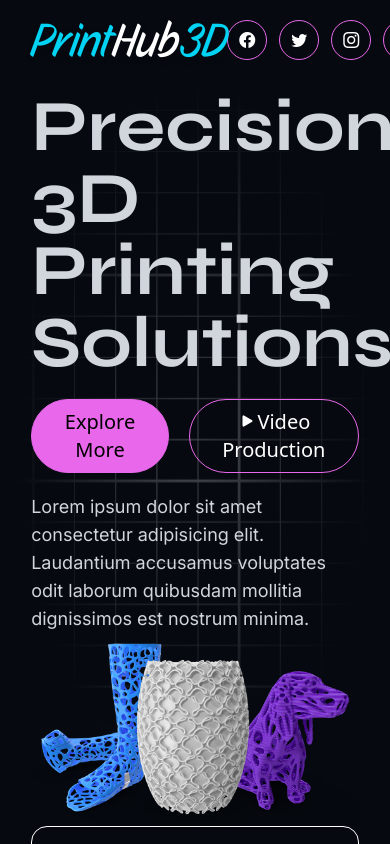
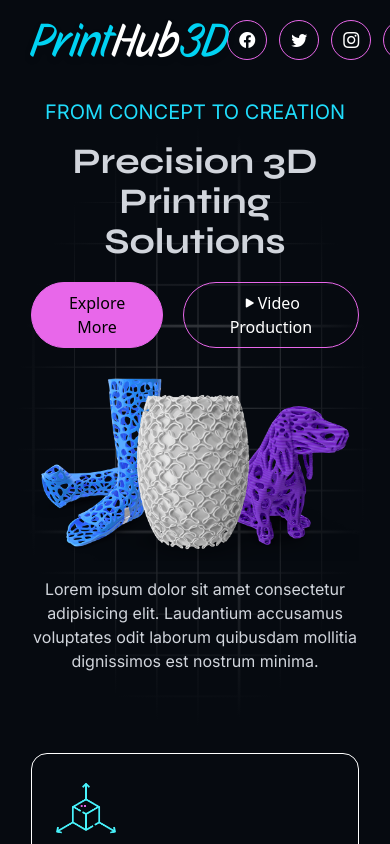
Before and after one commit to Jisap/nex16-Business-Website-PrintHub, a Next.js app: page / in a window 390 px wide. Shown: the top 844 px of the page. Built offline with nearby package versions, Linux system fonts and the light colour scheme.

Commit message:
feat: add new Hero section component and initial global styling.

```diff
--- a/app/Sections/Hero/page.tsx
+++ b/app/Sections/Hero/page.tsx
@@ -8,33 +8,28 @@ const Hero = () => {
   return (
     <div className="Hero section-bg px-[8%] lg:px-[12%]">
       <div className="w-full flex flex-col lg:flex-row justify-between items-center gap-5">
-        <div className="w-full lg:w-1/2">
+        <div className="w-full lg:w-1/2 text-center lg:text-left">
           <h4 className="text-secondary Inter uppercase text-xl">
             From Concept to Creation
           </h4>
 
-          <h1 className="text-7xl lg:text-8xl font-bold Syne my-4 text-gray-300 ">
+          <h1 className="text-4xl md:text-5xl lg:text-6xl xl:text-7xl font-bold Syne my-4 text-gray-300 ">
             Precision 3D Printing Solutions
           </h1>
 
-          <div className="flex items-center gap-5 mt-5">
-            <button className="btn px-8 py-2 border border-primary bg-primary rounded-full text-xl hover:bg-transparent cursor-pointer transition-all duration-300 hover:text-primary">
+          <div className="flex items-center justify-center lg:justify-start gap-5 mt-5">
+            <button className="btn px-4 sm:px-6 md:px-8 py-2 border border-primary bg-primary rounded-full text-base sm:text-lg md:text-xl hover:bg-transparent cursor-pointer transition-all duration-300 hover:text-primary">
               Explore More
             </button>
 
-            <button className="btn px-8 py-2 text-white border border-primary bg-transparent rounded-full text-xl hover:bg-primary cursor-pointer transition-all duration-300 hover:text-body">
+            <button className="btn px-4 sm:px-6 md:px-8 py-2 text-white border border-primary bg-transparent rounded-full text-base sm:text-lg md:text-xl hover:bg-primary cursor-pointer transition-all duration-300 hover:text-body">
               <i className="bi bi-play-fill"></i>Video Production
             </button>
           </div>
 
         </div>
 
-        <div className="w-full lg:w-1/2">
-          <p className="text-gray-300 Inter text-lg">
-            Lorem ipsum dolor sit amet consectetur adipisicing elit. Laudantium accusamus
-            voluptates odit laborum quibusdam mollitia dignissimos est nostrum minima.
-          </p>
-
+        <div className="w-full lg:w-1/2 flex flex-col items-center">
           <div className="hero-image">
             <Image
               src={HeroImg}
@@ -43,6 +38,11 @@ const Hero = () => {
               width={700}
             />
           </div>
+
+          <p className="text-gray-300 Inter text-base md:text-lg text-center mt-4">
+            Lorem ipsum dolor sit amet consectetur adipisicing elit. Laudantium accusamus
+            voluptates odit laborum quibusdam mollitia dignissimos est nostrum minima.
+          </p>
         </div>
       </div>
     </div>
--- a/app/globals.css
+++ b/app/globals.css
@@ -202,10 +202,20 @@ body {
   transform: scale(1.0)
 }
 
-@media(max-width: 991px)
-  {
-    .Hero{
-      height: 100%;
-      margin-top: 12%
-    }
+@media(max-width: 991px) {
+  .Hero {
+    height: 100%;
+    margin-top: 20%;
+    padding-bottom: 7rem;
+    /* 80px */
   }
+}
+
+@media(max-width: 575px) {
+  .Hero {
+    height: 100%;
+    margin-top: 25%;
+    padding-bottom: 5rem;
+    /* 80px */
+  }
+}
```
